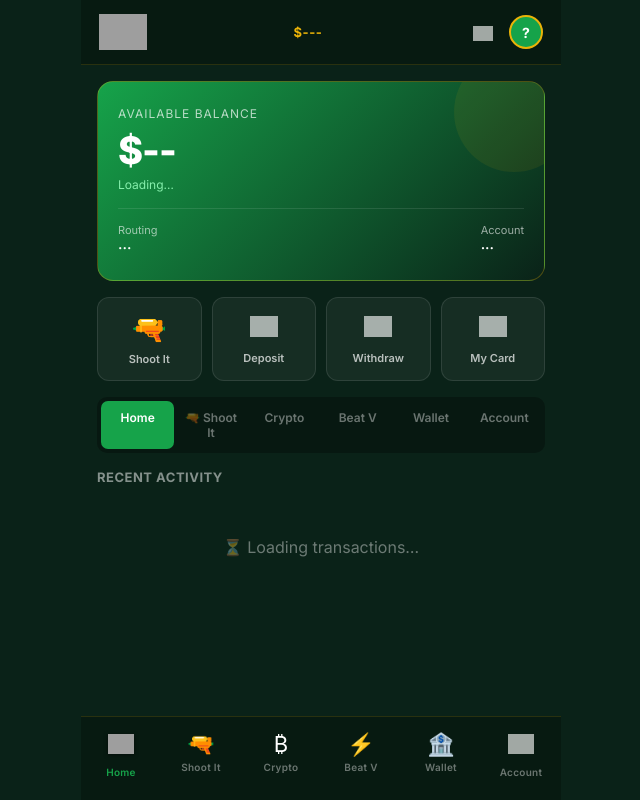
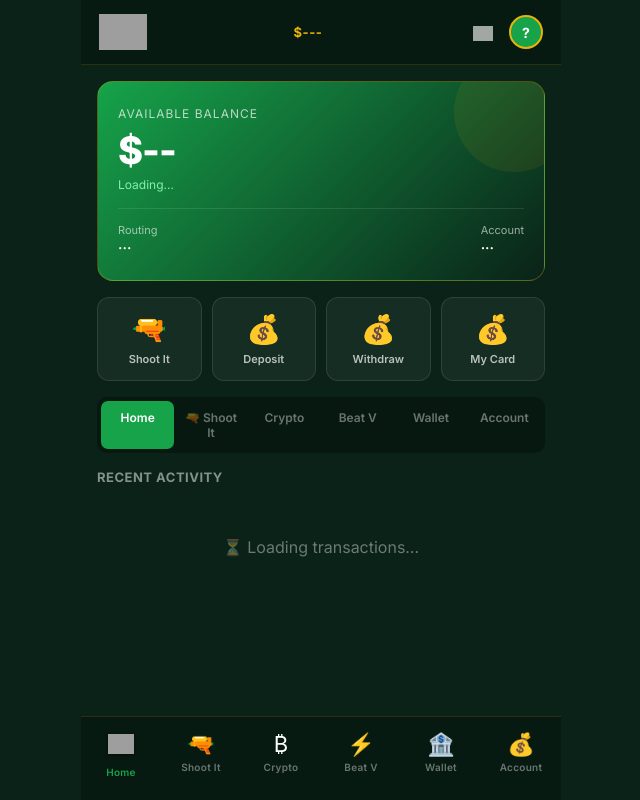
Before and after one commit to taximizer-pro/shotgun-bank, a Flask app: page /dashboard in a window 1280 px wide. Shown: the whole page, without its empty margins (319-959 px from the left). Run offline with Flask 3, Linux system fonts and the light colour scheme; some libraries are stand-ins or nearby versions; grey boxes are pictures that could not be loaded.

Commit message:
FIX: replace ALL CDN icon imgs with clean emojis

```diff
--- a/templates/dashboard.html
+++ b/templates/dashboard.html
@@ -279,15 +279,15 @@ function exitGhost(){
     <div class="qa-label">Shoot It</div>
   </div>
   <div class="qa-btn" onclick="openModal('depositModal')">
-    <div class="qa-icon"><img src="https://media.base44.com/images/public/6a14ef767988d1ef0baff5aa/e520d0f6f_generated_image.png" alt="" style="width:28px;height:28px;object-fit:contain;filter:drop-shadow(0 1px 3px rgba(0,0,0,.6))"></div>
+    <div class="qa-icon" style="font-size:28px;">💰</div>
     <div class="qa-label">Deposit</div>
   </div>
   <div class="qa-btn" onclick="openModal('withdrawModal')">
-    <div class="qa-icon"><img src="https://media.base44.com/images/public/6a14ef767988d1ef0baff5aa/8b1e3c940_generated_image.png" alt="" style="width:28px;height:28px;object-fit:contain;filter:drop-shadow(0 1px 3px rgba(0,0,0,.6))"></div>
+    <div class="qa-icon" style="font-size:28px;">💰</div>
     <div class="qa-label">Withdraw</div>
   </div>
   <div class="qa-btn" onclick="showPanel('card')">
-    <div class="qa-icon"><img src="https://media.base44.com/images/public/6a14ef767988d1ef0baff5aa/fc77cdf97_generated_image.png" alt="" style="width:28px;height:28px;object-fit:contain;filter:drop-shadow(0 1px 3px rgba(0,0,0,.6))"></div>
+    <div class="qa-icon" style="font-size:28px;">💰</div>
     <div class="qa-label">My Card</div>
   </div>
 </div>
@@ -643,7 +643,7 @@ function exitGhost(){
     <div class="bnav-icon" style="font-size:22px;">🏦</div><div class="bnav-label">Wallet</div>
   </div>
   <div class="bnav-item" onclick="showPanel('account')" id="bnav-account">
-    <div class="bnav-icon"><img src="https://media.base44.com/images/public/6a14ef767988d1ef0baff5aa/9f341e2a9_generated_image.png" alt="" style="width:26px;height:26px;object-fit:contain;filter:drop-shadow(0 1px 3px rgba(0,0,0,.6))"></div><div class="bnav-label">Account</div>
+    <div class="bnav-icon" style="font-size:22px;">💰</div><div class="bnav-label">Account</div>
   </div>
 </div>
 
```
